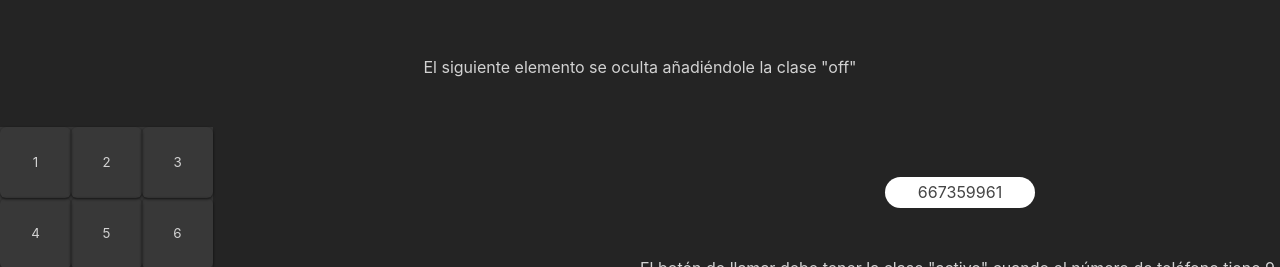
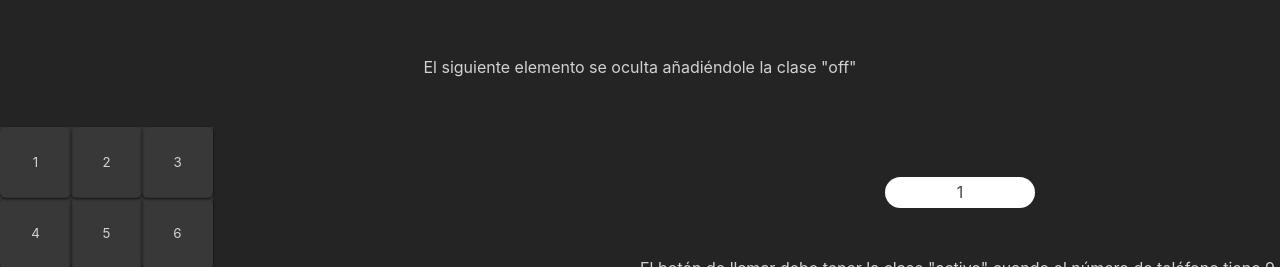
Before and after one commit to Laulhus/w4ch3-edgaralcolea, a React (Create React App) app: page / in a window 1280 px wide. Shown: the part 153-420 px from the top of the page. Built offline with nearby package versions, Linux system fonts and the light colour scheme.

Commit message:
Added Display component

```diff
--- a/src/App.js
+++ b/src/App.js
@@ -1,4 +1,5 @@
 import "./App.css";
+import Display from "./components/Display/Display";
 
 import Info from "./components/Info/Info";
 import Keyboard from "./components/Keyboard/Keyboard";
@@ -11,14 +12,14 @@ function App() {
       <main className="phone">
         <Keyboard />
         <div className="actions">
-          <span className="number">667359961</span>
+          <Display />
           El botón de llamar debe tener la clase "activo" cuando el número de
           teléfono tiene 9 cifras
-          <a href="a" className="call">
+          <a href="#" className="call">
             Call
           </a>
           Sólo se tiene que ver un botón u otro
-          <a href="a" className="hang active">
+          <a href="#" className="hang active">
             Hang
           </a>
         </div>
--- a/src/components/Context/PhoneContextProvider.js
+++ b/src/components/Context/PhoneContextProvider.js
@@ -3,7 +3,7 @@ import PhoneContext from "./PhoneContext";
 
 const PhoneContextProvider = ({ children }) => {
   const [isCalling, setIsCalling] = useState(false);
-  const [markedNumbers, setMarkedNumbers] = useState([1, 2, 3]);
+  const [markedNumbers, setMarkedNumbers] = useState([1]);
   const keyNumbers = [1, 2, 3, 4, 5, 6, 7, 8, 9, 0];
 
   const toggleIsCalling = () => {
@@ -11,7 +11,7 @@ const PhoneContextProvider = ({ children }) => {
   };
 
   const markNumber = (number) => {
-    setMarkedNumbers(markedNumbers.push(number));
+    setMarkedNumbers([...markedNumbers, number]);
   };
 
   return (
--- /dev/null
+++ b/src/components/Display/Display.js
@@ -0,0 +1,8 @@
+import { useContext } from "react/cjs/react.development";
+import PhoneContext from "../Context/PhoneContext";
+
+const Display = () => {
+  const { markedNumbers } = useContext(PhoneContext);
+  return <span className="number">{markedNumbers}</span>;
+};
+export default Display;
--- a/src/components/Key/Key.js
+++ b/src/components/Key/Key.js
@@ -1,7 +1,18 @@
-const Key = ({ value }) => {
+import { useContext } from "react/cjs/react.development";
+import PhoneContext from "../Context/PhoneContext";
+
+const Key = ({ value, className, actionOnClick }) => {
+  const { markNumber } = useContext(PhoneContext);
+
+  const mark = (event) => {
+    event.stopPropagation();
+    markNumber(value);
+  };
   return (
     <li>
-      <button className="key">{value}</button>
+      <button className={className} onClick={mark}>
+        {value}
+      </button>
     </li>
   );
 };
--- a/src/components/Keyboard/Keyboard.js
+++ b/src/components/Keyboard/Keyboard.js
@@ -3,16 +3,14 @@ import PhoneContext from "../Context/PhoneContext";
 import Key from "../Key/Key";
 
 const Keyboard = () => {
-  const { keyNumbers } = useContext(PhoneContext);
+  const { keyNumbers, markNumber, setMarkedNumbers } = useContext(PhoneContext);
   return (
     <div className="keyboard-container">
       <ol className="keyboard">
         {keyNumbers.map((number) => (
-          <Key key={number} value={number}></Key>
+          <Key key={number} value={number} className={"key"}></Key>
         ))}
-        <li>
-          <button className="key big">delete</button>
-        </li>
+        <Key key={"delete"} className="key big" value={"delete"}></Key>
       </ol>
     </div>
   );
```
